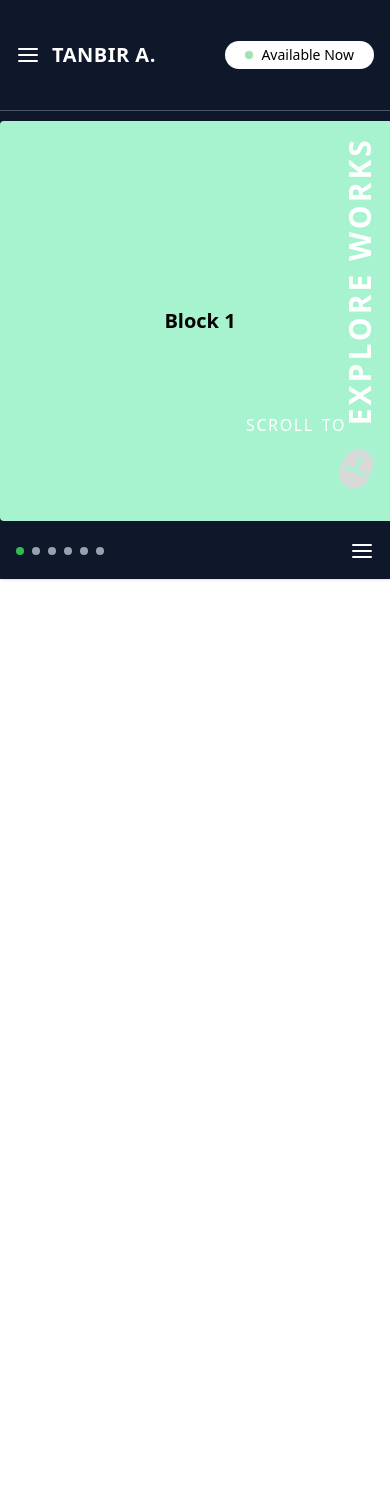
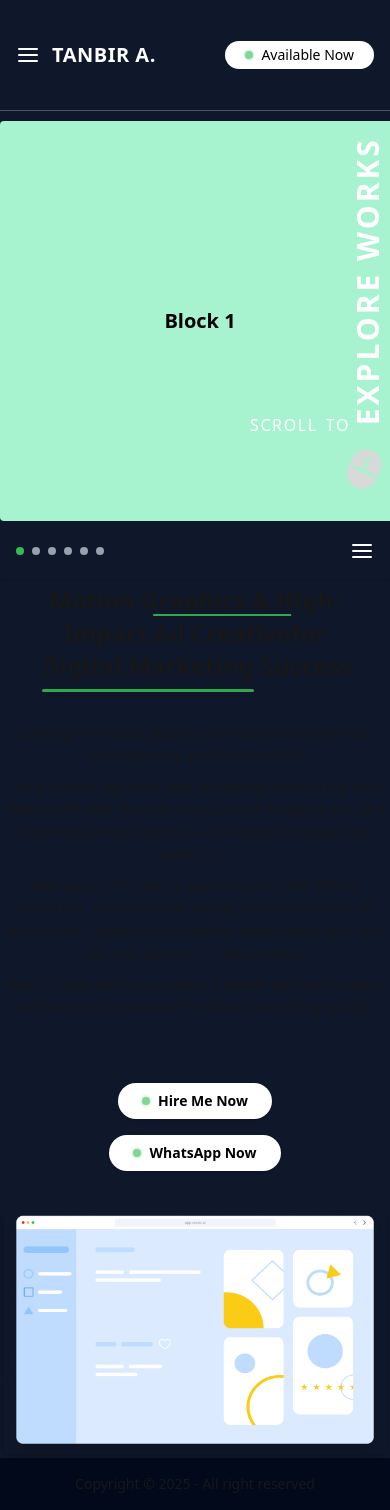
Before and after one commit to sazzadul1205/tanbir-a-portfolio-client, a React (Vite) app: page / in a window 390 px wide. Before the commit the page ends 844 px from the top, so only its background shows below. Built offline with nearby package versions, Linux system fonts and the light colour scheme; a web font is replaced by a local one.

Commit message:
About Me,  Works, Page Nav Made it Responsive

```diff
--- a/src/Layouts/MainLayout.jsx
+++ b/src/Layouts/MainLayout.jsx
@@ -37,9 +37,9 @@ const MainLayout = () => {
         menuData={menuData}
       />
 
-      {/* <Home /> */}
+      <Home />
 
-      {/* <Footer /> */}
+      <Footer />
     </div>
   );
 };
--- a/src/Pages/Home/AboutMe/AboutMe.jsx
+++ b/src/Pages/Home/AboutMe/AboutMe.jsx
@@ -1,24 +1,25 @@
+import PropTypes from "prop-types";
 import Desktop from "../../../assets/Desktop.png";
 
 const AboutMe = ({ id }) => {
   return (
-    <section id={id} className="py-10">
+    <section id={id} className="py-1 md:py-10 px-1 md:px-4">
       {/* Title */}
-      <h4 className="text-[40px] font-semibold inter max-w-5xl text-center mx-auto leading-tight">
+      <h4 className="text-2xl sm:text-3xl md:text-4xl font-semibold inter max-w-5xl text-center mx-auto leading-snug md:leading-tight">
         Motion Graphics & High-Impact
-        <span className="overline decoration-[#2FA94C] decoration-3 ml-2">
+        <span className="overline decoration-[#2FA94C] decoration-2 sm:decoration-3 ml-1 sm:ml-2">
           Ad Creative
-        </span>{" "}
-        <br />
+        </span>
+        <br className="hidden sm:block" />
         for
-        <span className="relative inline-block ml-2 custom-underline">
+        <span className="relative inline-block ml-1 sm:ml-2 custom-underline">
           Digital Marketing
         </span>{" "}
         Success
       </h4>
 
       {/* About Me */}
-      <div className="py-9 max-w-4xl mx-auto text-center inter">
+      <div className="py-8 max-w-3xl mx-auto text-center inter text-sm sm:text-base leading-relaxed">
         <p className="pt-2">
           Looking for motion graphics services that deliver fast, look stunning,
           and drive results?
@@ -39,10 +40,10 @@ const AboutMe = ({ id }) => {
         </p>
       </div>
 
-      {/* Button */}
-      <div className="flex justify-center gap-3 pt-10">
+      {/* Buttons */}
+      <div className="flex flex-col sm:flex-row justify-center items-center gap-4 pt-8">
         {/* Start Your Project */}
-        <div className="flex items-center gap-2 bg-white text-black py-[8px] px-7 rounded-full">
+        <button className="flex items-center gap-2 bg-white text-black py-2 px-6 rounded-full shadow hover:shadow-lg transition">
           <span
             className="p-1 bg-[#33BD51] rounded-full w-2 h-2"
             style={{
@@ -51,10 +52,10 @@ const AboutMe = ({ id }) => {
             }}
           />
           <p className="text-sm font-semibold inter">Hire Me Now</p>
-        </div>
+        </button>
 
-        {/* Whats App Now */}
-        <div className="flex items-center gap-2 bg-white text-black py-[8px] px-7 rounded-full">
+        {/* WhatsApp Now */}
+        <button className="flex items-center gap-2 bg-white text-black py-2 px-6 rounded-full shadow hover:shadow-lg transition">
           <span
             className="p-1 bg-[#33BD51] rounded-full w-2 h-2"
             style={{
@@ -63,19 +64,24 @@ const AboutMe = ({ id }) => {
             }}
           />
           <p className="text-sm font-semibold inter">WhatsApp Now</p>
-        </div>
+        </button>
       </div>
 
-      {/* images */}
-      <div className="mx-auto max-w-7xl px-4">
+      {/* Image */}
+      <div className="mt-10 mx-auto w-full md:max-w-7xl px-0 md:px-4">
         <img
           src={Desktop}
-          alt="Default Desktop"
-          className="w-full max-w-[1200px] mx-auto rounded-md shadow-md"
+          alt="Desktop Visual"
+          className="w-full md:max-w-[1200px] mx-auto rounded-md shadow-md"
         />
       </div>
     </section>
   );
 };
 
+// Prop Validation
+AboutMe.propTypes = {
+  id: PropTypes.string.isRequired,
+};
+
 export default AboutMe;
--- a/src/Pages/Home/Home.jsx
+++ b/src/Pages/Home/Home.jsx
@@ -10,13 +10,13 @@ const Home = () => {
     <div>
       <AboutMe id="about-me" />
 
-      <MyServices id="my-services" />
+      {/* <MyServices id="my-services" /> */}
 
-      <Tools id="tools" />
+      {/* <Tools id="tools" /> */}
 
-      <WhyHireMe id="why-hire-me" />
+      {/* <WhyHireMe id="why-hire-me" /> */}
 
-      <Testimonials id="testimonials" />
+      {/* <Testimonials id="testimonials" /> */}
     </div>
   );
 };
--- a/src/Pages/Works/Works.jsx
+++ b/src/Pages/Works/Works.jsx
@@ -110,25 +110,27 @@ const Works = ({ setActiveDot, TOTAL_DOTS }) => {
   };
 
   return (
+    <>
       <div className="relative pt-2 md:pt-10 bg-[#0F172A] text-white">
         {/* Gradient Background */}
         <div
           className="pointer-events-none absolute top-0 right-0 md:h-full w-[100px] md:w-[300px]"
           style={{
-          background: "linear-gradient(to left, rgba(0,0,0,1), rgba(0,0,0,0))",
+            background:
+              "linear-gradient(to left, rgba(0,0,0,1), rgba(0,0,0,0))",
             zIndex: 5,
           }}
         />
 
         {/* Scroll Container */}
-      <div className="absolute -right-4 md:right-0 top-1/2 md:top-2/3 -translate-y-1/2 z-10 pr-6 flex flex-col items-end gap-6">
+        <div className="absolute right-0 top-1/2 md:top-2/3 -translate-y-1/2 z-10 md:pr-6 flex flex-col items-end gap-6">
           {/* Title */}
           <div className="writing-vertical text-[30px] inter font-bold tracking-widest text-white rotate-180">
             EXPLORE WORKS
           </div>
 
           {/* Scroll Text */}
-        <div className="absolute right-15 bottom-15 flex space-x-2">
+          <div className="absolute right-10 md:right-15 bottom-15 flex space-x-2">
             <span className="text-white uppercase tracking-widest text-[16px] font-medium inter">
               SCROLL
             </span>
@@ -198,6 +200,7 @@ const Works = ({ setActiveDot, TOTAL_DOTS }) => {
             )}
           </div>
         </div>
+      </div>
 
       {/* Modal */}
       <dialog id="my_modal_2" className="modal">
@@ -211,7 +214,7 @@ const Works = ({ setActiveDot, TOTAL_DOTS }) => {
           <button onClick={() => setIsModalOpen(false)}>close</button>
         </form>
       </dialog>
-    </div>
+    </>
   );
 };
 
```
Also changed, not shown: src/Shared/PageNav/PageNav.jsx (+8 -1 lines). Lines whose indentation alone changed are shown as unchanged.
